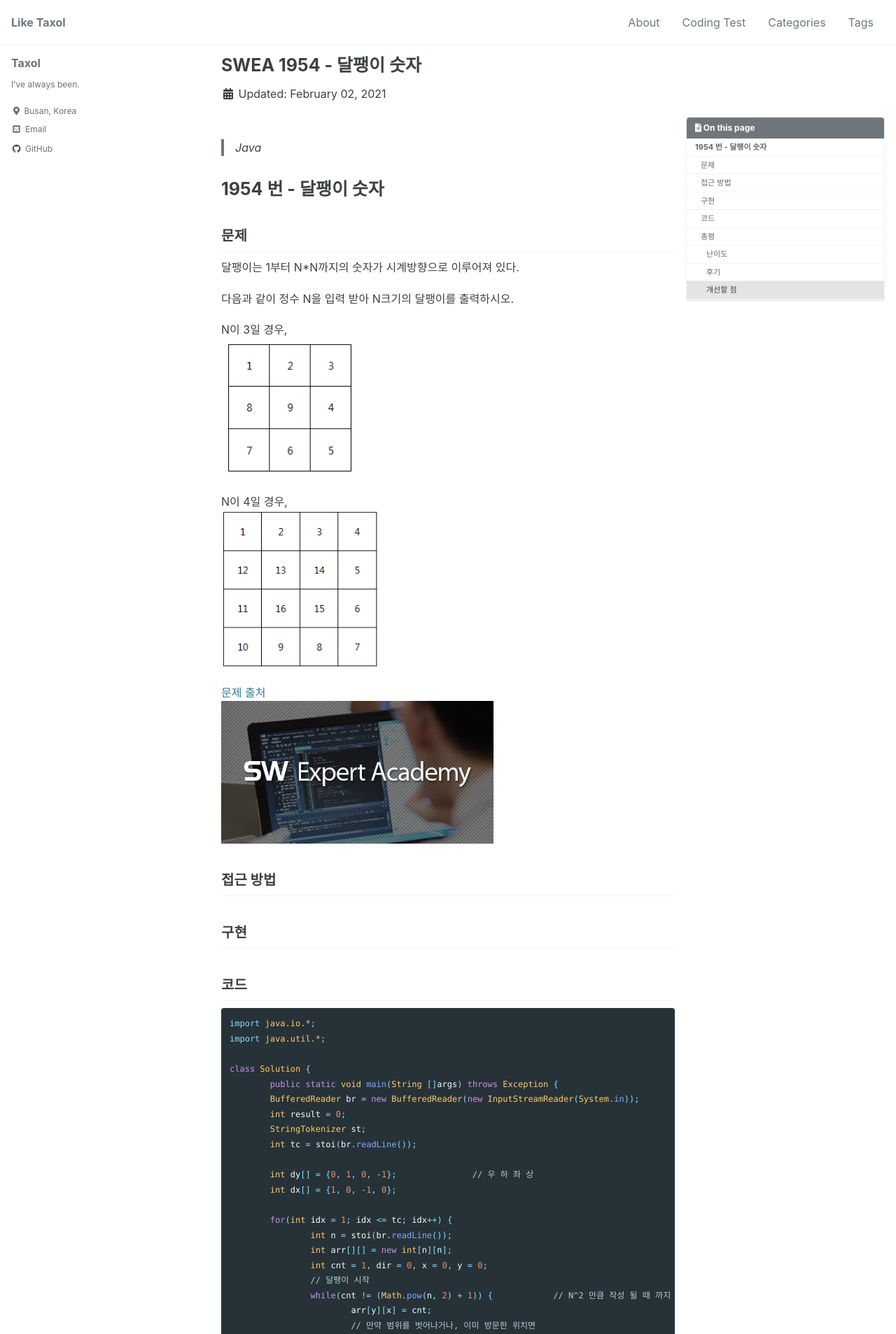
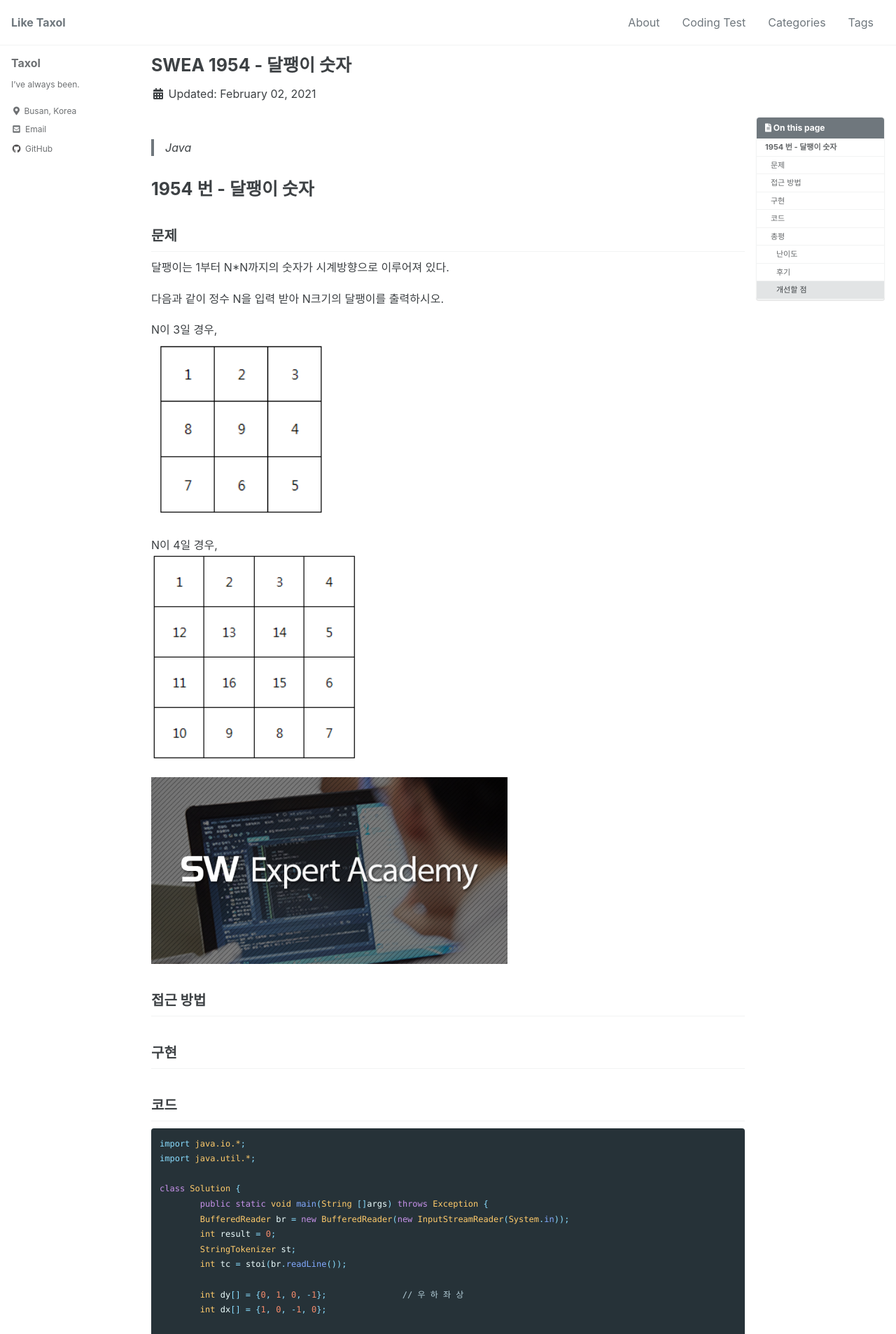
Before and after one commit to taxol1203/taxol1203.github.io, a Jekyll site: the page built from _posts/2021-02-02-SWEA-달팽이 숫자.md, in a window 1280 px wide. Shown: the top 1907 px of the page at 70% size. Built offline with Jekyll 4.4.1, drawn with Linux system fonts in a browser that asks for light colours; cached includes are drawn as plain includes; some of the changed text lies outside the part shown.

Commit message:
change width

```diff
--- a/_posts/2021-02-02-SWEA-달팽이 숫자.md
+++ b/_posts/2021-02-02-SWEA-달팽이 숫자.md
@@ -27,7 +27,6 @@
 N이 4일 경우,
 <img src="/images/codingTest/swea/1954_2.png" width="35%" height="35%">
 
-[문제 출처](https://swexpertacademy.com/main/code/problem/problemSubmitHistory.do?contestProbId=AV5PobmqAPoDFAUq)
 [<img src="/images/swea.png" width="60%" height="60%">](https://swexpertacademy.com/main/code/problem/problemSubmitHistory.do?contestProbId=AV5PobmqAPoDFAUq)
 
 ## 접근 방법
--- a/_sass/minimal-mistakes/_variables.scss
+++ b/_sass/minimal-mistakes/_variables.scss
@@ -151,9 +151,9 @@
    Grid
    ========================================================================== */
 
-$right-sidebar-width-narrow: 200px !default;
-$right-sidebar-width: 300px !default;
-$right-sidebar-width-wide: 400px !default;
+$right-sidebar-width-narrow: 150px !default;
+$right-sidebar-width: 200px !default;
+$right-sidebar-width-wide: 250px !default;
 
 /*
    Other
```
